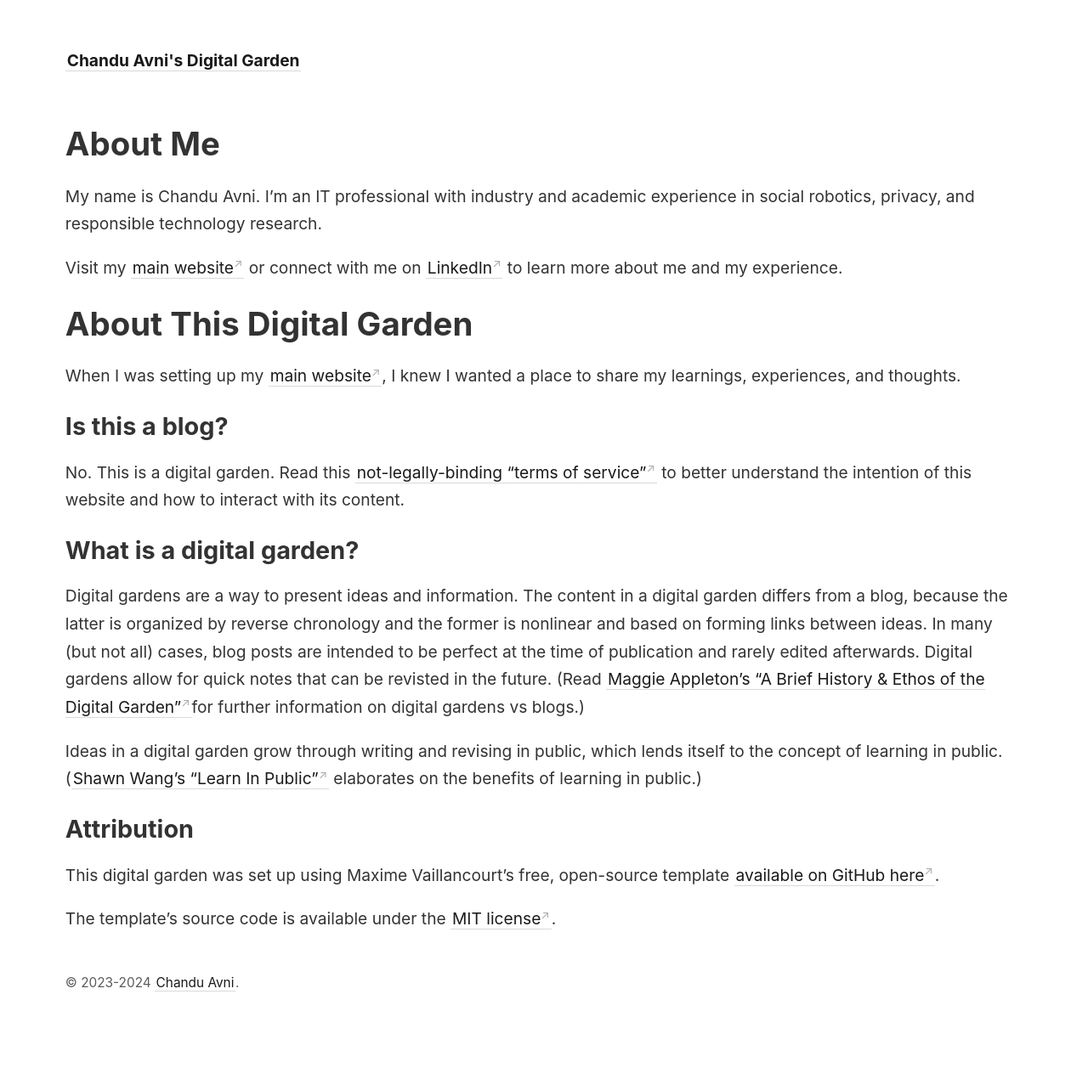
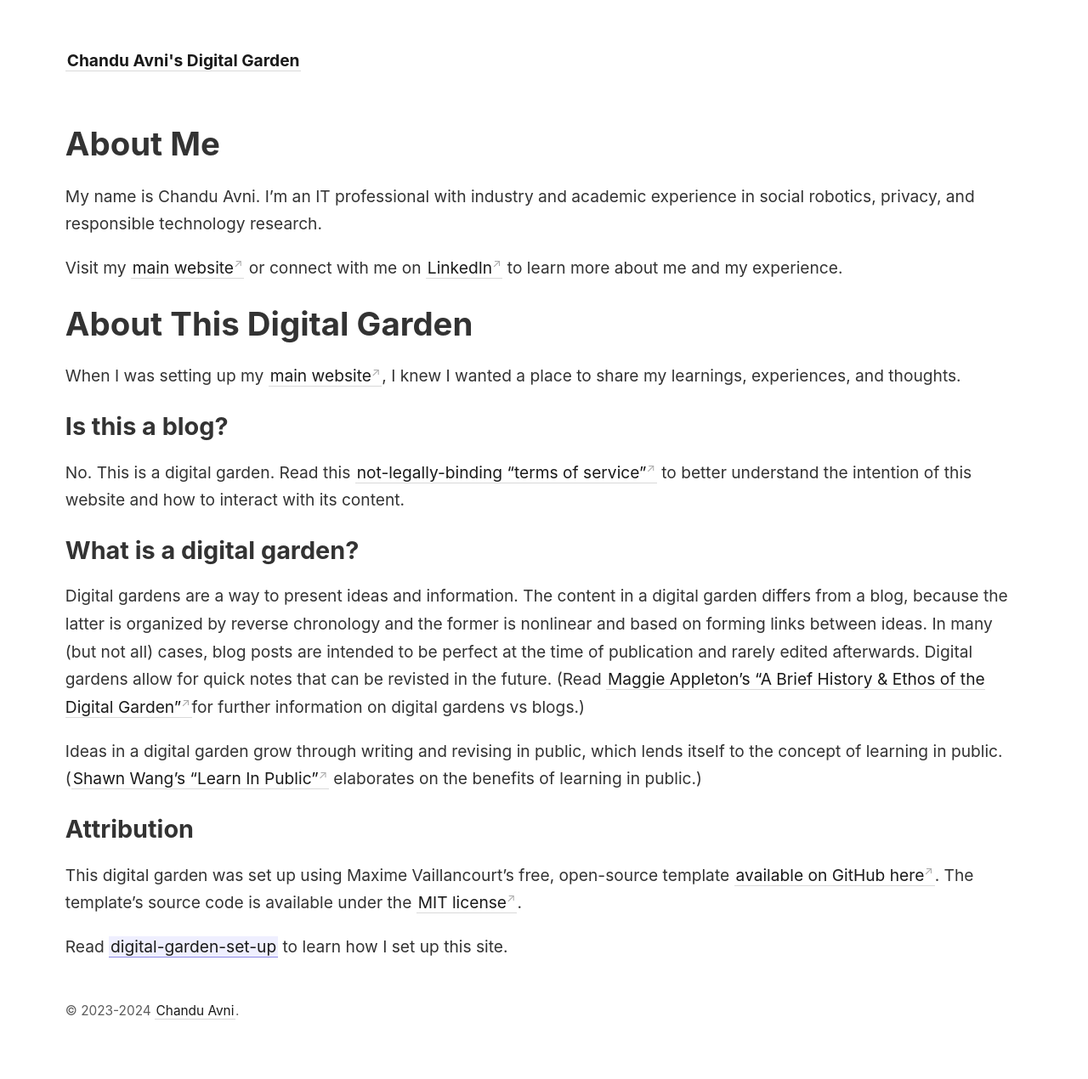
Before and after one commit to ch4ndua/chandu-avni-digital-garden, a Jekyll site: the page built from _notes/about.md, in a window 1280 px wide. Shown: the whole page at 85% size. Built offline with Jekyll 4.4.1, drawn with Linux system fonts in a browser that asks for light colours; before the commit the page ends 1237 px from its top, so only the background shows below that.

Commit message:
Update about.md

```diff
--- a/_notes/about.md
+++ b/_notes/about.md
@@ -21,6 +21,6 @@ Digital gardens are a way to present ideas and information. The content in a dig
 Ideas in a digital garden grow through writing and revising in public, which lends itself to the concept of learning in public. ([Shawn Wang's "Learn In Public"](https://www.swyx.io/learn-in-public) elaborates on the benefits of learning in public.)
 
 ## Attribution
-This digital garden was set up using Maxime Vaillancourt's free, open-source template [available on GitHub here](https://github.com/maximevaillancourt/digital-garden-jekyll-template).
+This digital garden was set up using Maxime Vaillancourt's free, open-source template [available on GitHub here](https://github.com/maximevaillancourt/digital-garden-jekyll-template). The template's source code is available under the [MIT license](/LICENSE).
 
-The template's source code is available under the [MIT license](/LICENSE).
+Read [[digital-garden-set-up]] to learn how I set up this site.
```
